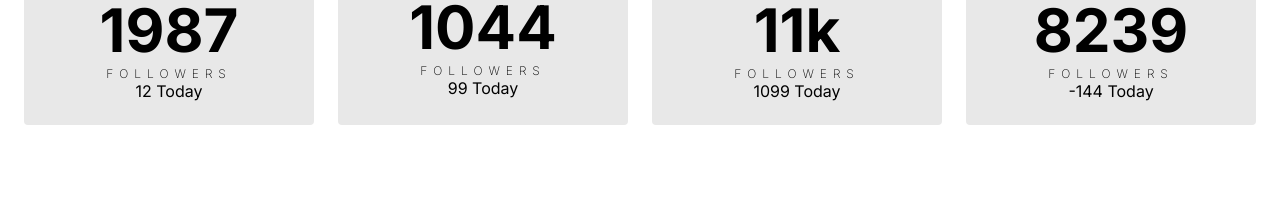
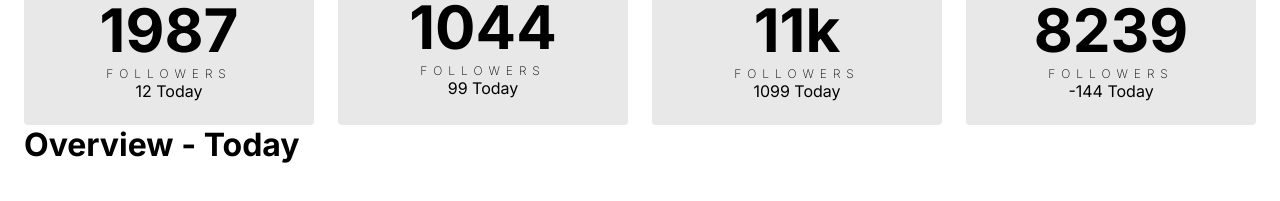
Before and after one commit to JoaoPauloDel/css-responsividade, a plain HTML site: page index.html in a window 1280 px wide. Shown: the part 177-378 px from the top of the page. Drawn offline with Linux system fonts and the light colour scheme.

Commit message:
Inicio Overview Diaria

```diff
--- a/index.html
+++ b/index.html
@@ -62,6 +62,11 @@
     </div>
     </div>
 
+    <div>
+        <h1>Overview - Today</h1>
+    </div>
+
+
     <script src="index.js"></script>
 </body>
 
```
